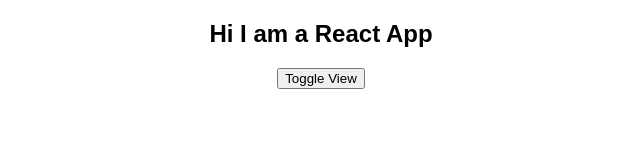
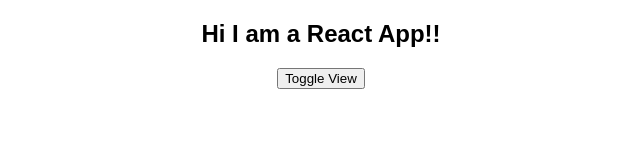
Before and after one commit to sjsid9/React-projects-practice, a React (Create React App) app in the folder react-complete-guide/: page / in a window 1280 px wide. Shown: the top 160 px of the page, without its empty margins (319-959 px from the left). Built offline with nearby package versions, Linux system fonts and the light colour scheme.

Commit message:
testing user email
Signed-off-by: Siddhant <sjsid9@gmail.com>

```diff
--- a/react-complete-guide/src/App.js
+++ b/react-complete-guide/src/App.js
@@ -54,7 +54,7 @@
 
   return (
     <div className="App">
-      <h2>Hi I am a React App</h2>
+      <h2>Hi I am a React App!!</h2>
       <button onClick={() => togglePersons()}>Toggle View</button>
       {persons}
     </div>
```
